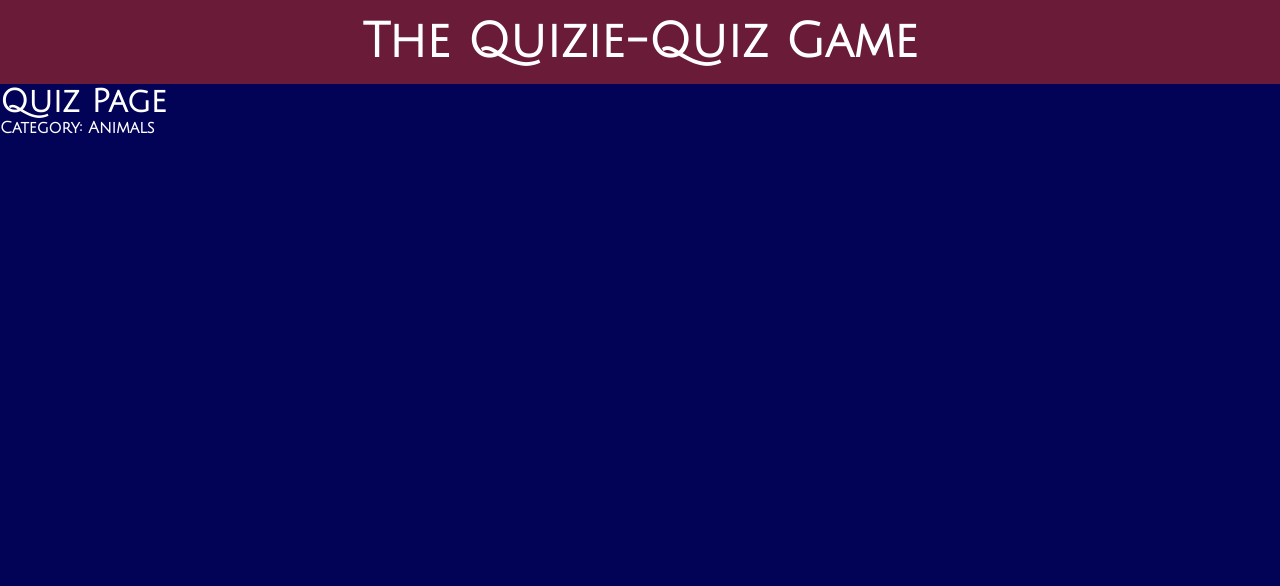
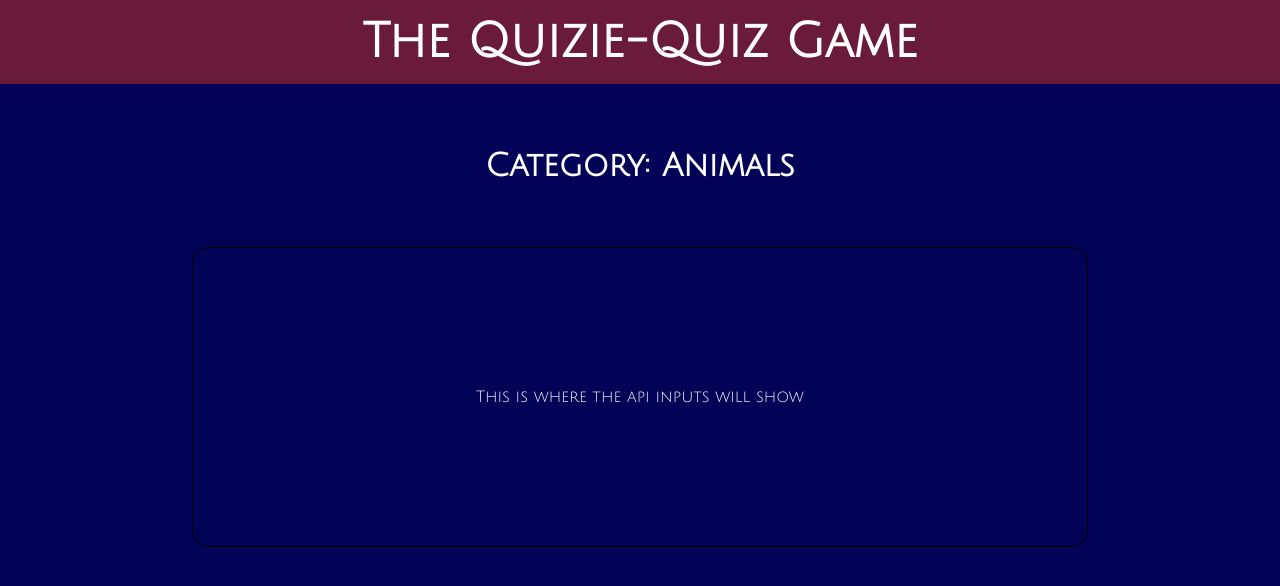
Before and after one commit to GunnarIng/Quiz-TLS, a React (Vite) app: page /animals in a window 1280 px wide. Shown: the top 586 px of the page. Built offline with nearby package versions, Linux system fonts and the light colour scheme.

Commit message:
some boilerplate for the quiestions

```diff
--- a/src/pages/QuizPage.tsx
+++ b/src/pages/QuizPage.tsx
@@ -1,10 +1,12 @@
+import { createUseStyles } from "react-jss";
 import { useParams } from "react-router-dom";
 
 export function QuizPage() {
   const params = useParams();
+  const classes = useStyles();
   let categoryName;
 
-console.log("params.category", params.category)
+  console.log("params.category", params.category);
   switch (params.category) {
     case "film":
       categoryName = "Film";
@@ -33,9 +35,30 @@ console.log("params.category", params.category)
   console.log("categoryName:", categoryName);
   return (
     <div>
-      <h1>Quiz Page</h1>
-      <h4>Category: {categoryName}</h4>
-      {/* Add your quiz content here */}
+      <h4 className={classes.subjectTitle}>Category: {categoryName}</h4>
+      <div className={classes.questionBox}>
+        <div>This is where the api inputs will show</div>
+
+      </div>
     </div>
   );
 }
+
+const useStyles = createUseStyles({
+  subjectTitle: {
+    fontSize: "2rem",
+    textAlign: "center",
+    padding: "4rem",
+  },
+  questionBox: {
+    border: "1px solid black",
+    borderRadius: "1rem",
+    display: "flex",
+    justifyContent: "center",
+    alignItems: "center",
+    width: "70%",
+    margin: "0 auto",
+    padding: "1rem",
+    height: "300px",
+  },
+});
```
